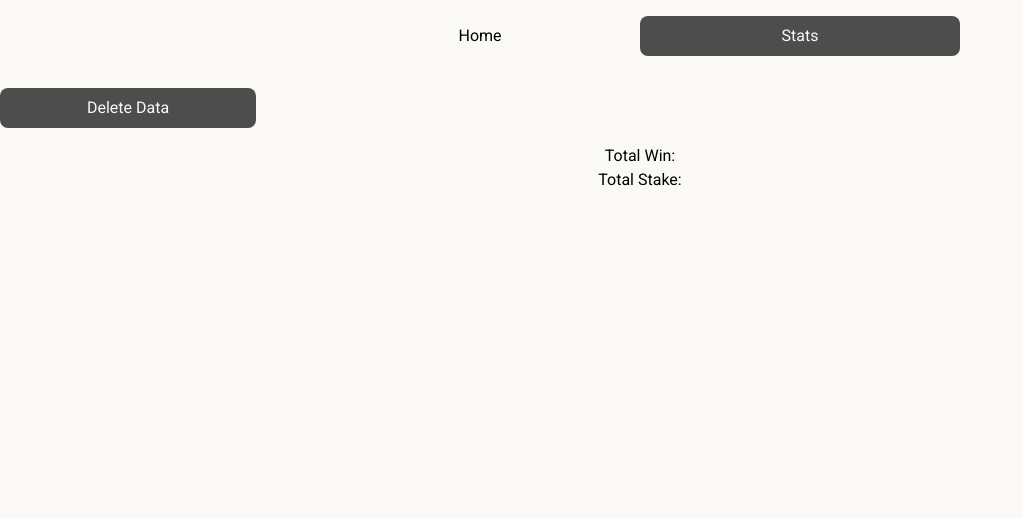
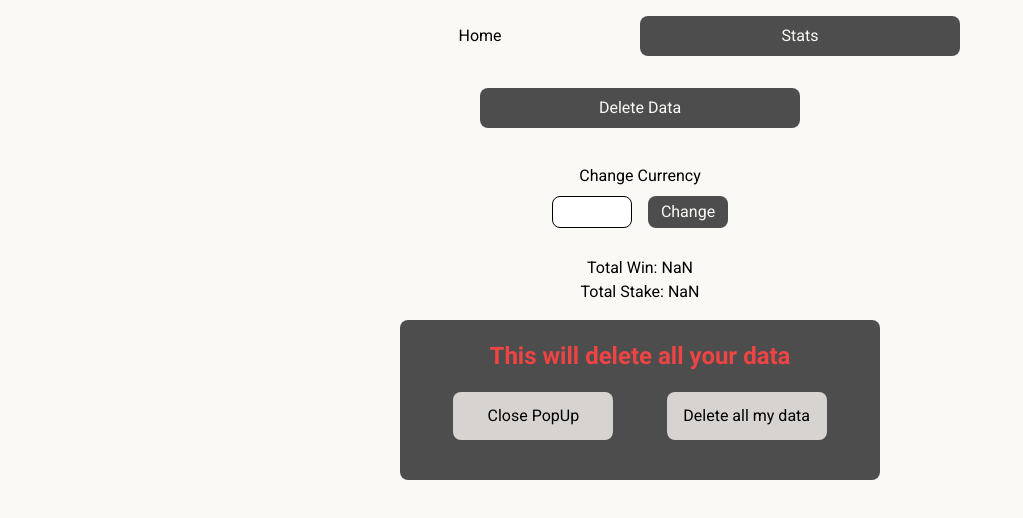
Before and after one commit to markbakos/bet-tracker, a React (Vite) app: page /stats in a window 1280 px wide. Both pictures are taken after a click on the button "Delete Data". Shown: the top 518 px of the page, without its empty margins (0-1023 px from the left). Built offline with nearby package versions, Linux system fonts and the light colour scheme.

Commit message:
added currency and fixed bugs

```diff
--- a/src/components/BetContainer.jsx
+++ b/src/components/BetContainer.jsx
@@ -10,6 +10,8 @@ function BetContainer({id, title, stake, odds, time, onDeleteBet}) {
     const checkDivID = `checkDiv${id}`
     const xDivID = `xDiv${id}`
 
+    const currency = localStorage.getItem('currency')
+
     useEffect(() => {
         if (localStorage.getItem(divID)) {
             if (localStorage.getItem(divID) === 'won') {
@@ -17,6 +19,9 @@ function BetContainer({id, title, stake, odds, time, onDeleteBet}) {
             } else if (localStorage.getItem(divID) === 'lost') {
                 updateLostDesign()
             }
+        }
+        if(isNaN(parseInt(localStorage.getItem('totalWon')))) {
+            localStorage.setItem('totalWon', 0)
         }
     }, [])
     const wonBet = () => {
@@ -49,6 +54,7 @@ function BetContainer({id, title, stake, odds, time, onDeleteBet}) {
             updateTotalWon(+parseFloat(stake))
         }
         onDeleteBet(id)
+        window.location.reload()
     }
 
 
@@ -61,7 +67,7 @@ function BetContainer({id, title, stake, odds, time, onDeleteBet}) {
         document.getElementById(checkID).classList.add("text-white")
         document.getElementById(xDivID).classList.add("hidden")
 
-        document.getElementById(winID).innerHTML = `Won: ${toWin}`
+        document.getElementById(winID).innerHTML = `Won: ${parseFloat(toWin).toLocaleString()}${currency}`
     }
     const updateLostDesign = () => {
         document.getElementById(divID).classList.remove("bg-green-500")
@@ -71,19 +77,19 @@ function BetContainer({id, title, stake, odds, time, onDeleteBet}) {
         document.getElementById(xID).classList.remove("text-red-500")
         document.getElementById(xID).classList.add("text-white")
         document.getElementById(checkDivID).classList.add("hidden")
-        document.getElementById(winID).innerHTML = `Lost: ${stake}`
+        document.getElementById(winID).innerHTML = `Lost: ${parseFloat(stake).toLocaleString()}${currency}`
     }
 
     return (
         <>
             <div id={divID} className="w-[90vw] h-[6rem] sm:w-[40vw] sm:h-[6rem] flex flex-col bg-gray text-white rounded-lg my-1 p-2">
                 <div className="flex flex-row justify-between">
-                   <h1>{title} </h1>
-                <p className="text-end">Stake: {stake} x{odds}</p>
+                   <h1>{title}</h1>
+                <p className="text-end">Stake: {parseInt(stake).toLocaleString()}{currency} x{odds}</p>
                 </div>
                 <div className="flex flex-row justify-between">
                     <p className="text-sm text-end">{time}</p>
-                    <p id={winID}>To Win: {toWin}</p>
+                    <p id={winID}>To Win: {parseFloat(toWin).toLocaleString()}{currency}</p>
                 </div>
                 <div className="flex flex-row justify-between">
                     <div className="flex flex-row">
--- a/src/components/Home.jsx
+++ b/src/components/Home.jsx
@@ -11,7 +11,7 @@ function Home() {
     const stakeInputRef = useRef(null)
     const oddsInputRef = useRef(null)
 
-
+    const [currentSelection, setSelection] = useState("parlay")
 
     const handleDeleteBet = (id) => {
         const updatedBets = betContainers.filter((bet) => bet.id !== id)
@@ -39,7 +39,7 @@ function Home() {
     let isErrorVisible = false
 
     const addBet = () => {
-
+        if(currentSelection === 'parlay') {
             if(parseInt(stakeInputRef.current.value) > 0 && parseInt(oddsInputRef.current.value) > 0 && stakeInputRef.current.value !== "" && oddsInputRef.current.value !== "") {
 
                 if(isErrorVisible){
@@ -77,13 +77,19 @@ function Home() {
                 isErrorVisible=true
             }
         }
+        if(currentSelection === 'single') {
+            console.error("Not implemented")
+        }
+    }
 
     const updateSelection = () => {
         const selection = document.getElementById('selection').value
         if(selection === 'single') {
+            setSelection("single")
             document.getElementById('single').classList.remove('hidden')
             document.getElementById('parlay').classList.add('hidden')
         } else if(selection === 'parlay') {
+            setSelection("parlay")
             document.getElementById('single').classList.add('hidden')
             document.getElementById('parlay').classList.remove('hidden')
         }
@@ -149,7 +155,8 @@ function Home() {
                     </div>
                     <div className="flex flex-col-reverse">
                         {betContainers.map((bet, index) => (
-                            <BetContainer key={index}
+                            <BetContainer betType={bet.betType}
+                                          key={index}
                                           id={bet.id}
                                           title={bet.title === "" ? `Untitled Bet ${bet.id}` : bet.title}
                                           stake={bet.stake} odds={bet.odds}
--- a/src/components/Stats.jsx
+++ b/src/components/Stats.jsx
@@ -1,25 +1,77 @@
-import {useEffect, useState} from "react";
+function Stats() {
 
-function Stats() {
+    const currency = localStorage.getItem('currency')
 
     const resetData = () => {
         localStorage.clear()
+        localStorage.setItem('currency', '$')
+        localStorage.setItem('totalWon', 0)
+        localStorage.setItem('totalStake', 0)
+        window.location.reload()
+    }
+
+    const openPopUp = () => {
+      document.getElementById('popUp').classList.remove('hidden')
+    }
+    const closePopUp = () => {
+        document.getElementById('popUp').classList.add('hidden')
+    }
+
+    const changeCurrency = () => {
+        const currencyInput = document.getElementById('currencyInput').value
+        localStorage.setItem('currency', currencyInput)
+        window.location.reload()
     }
 
     return (
         <>
-            <div className="flex justify-center flex-col">
+            <div className="flex justify-center items-center flex-col">
                 <button
-                    onClick={resetData}
-                    className="w-[20vw] h-[5vh] flex items-center justify-center bg-gray text-white my-4 rounded-lg">Delete Data</button>
+                    onClick={openPopUp}
+                    className="w-[20rem] h-[5vh] flex items-center justify-center bg-gray text-white my-4 rounded-lg hover:bg-red-500 active:bg-red-700">
+                    Delete Data
+                </button>
+
+                <div id="popUp" className="hidden absolute top-1/2 left-1/2 -translate-x-1/2 -translate-y-1/2 z-10 bg-gray w-[90vw] h-[10rem] sm:w-[30rem] sm:h-[10rem] rounded-lg">
+                    <h1 className="text-center text-2xl text-red-500 font-bold my-5">This will delete all your data</h1>
+                    <div className="flex justify-evenly">
+                        <button onClick={closePopUp}
+                                className="w-[9rem] sm:w-[10rem] h-[3rem] bg-stone-300 hover:bg-stone-400 rounded-lg text-black transition">
+                            Close PopUp
+                        </button>
+                        <button onClick={resetData}
+                                className="w-[9rem] sm:w-[10rem] h-[3rem] bg-stone-300 hover:bg-red-500 rounded-lg text-black hover:text-white transition">
+                            Delete all my data
+                        </button>
+                    </div>
+                </div>
+
+                <div className="m-5 flex flex-col items-center">
+                    <label htmlFor="currencyInput">Change Currency</label>
+                    <div className="flex flex-row">
+                        <input id="currencyInput"
+                               type="text"
+                               className="w-[5rem] text-center border border-black rounded-lg m-2"
+                               maxLength="4">
+                        </input>
+                        <button
+                            onClick={changeCurrency}
+                            className="w-[5rem] h-[2rem] bg-gray rounded-lg text-white m-2">
+                            Change
+                        </button>
+                    </div>
+                    {/* TODO: add button for separating */}
+
+                </div>
+
 
                 <h1 id="totalWin"
                     className="text-center">
-                    Total Win: {localStorage.getItem('totalWon')}
+                    Total Win: {parseInt(localStorage.getItem('totalWon')).toLocaleString()}{currency}
                 </h1>
                 <h1 id="totalStake"
                     className="text-center">
-                    Total Stake: {localStorage.getItem('totalStake')}
+                    Total Stake: {parseInt(localStorage.getItem('totalStake')).toLocaleString()}{currency}
                 </h1>
             </div>
         </>
```
Lines whose indentation alone changed are shown as unchanged.
